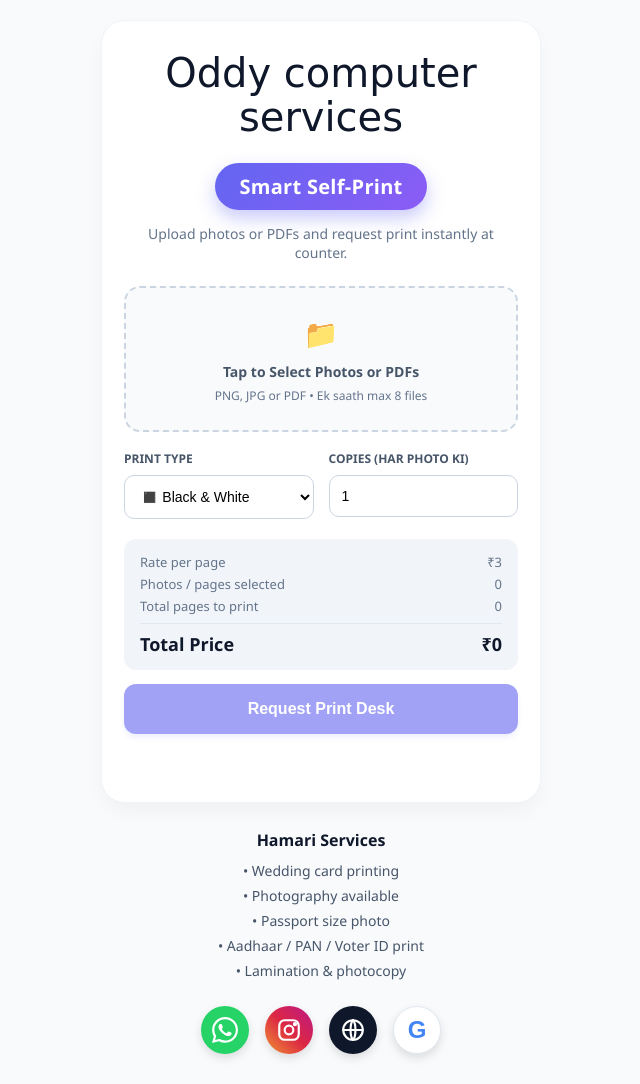
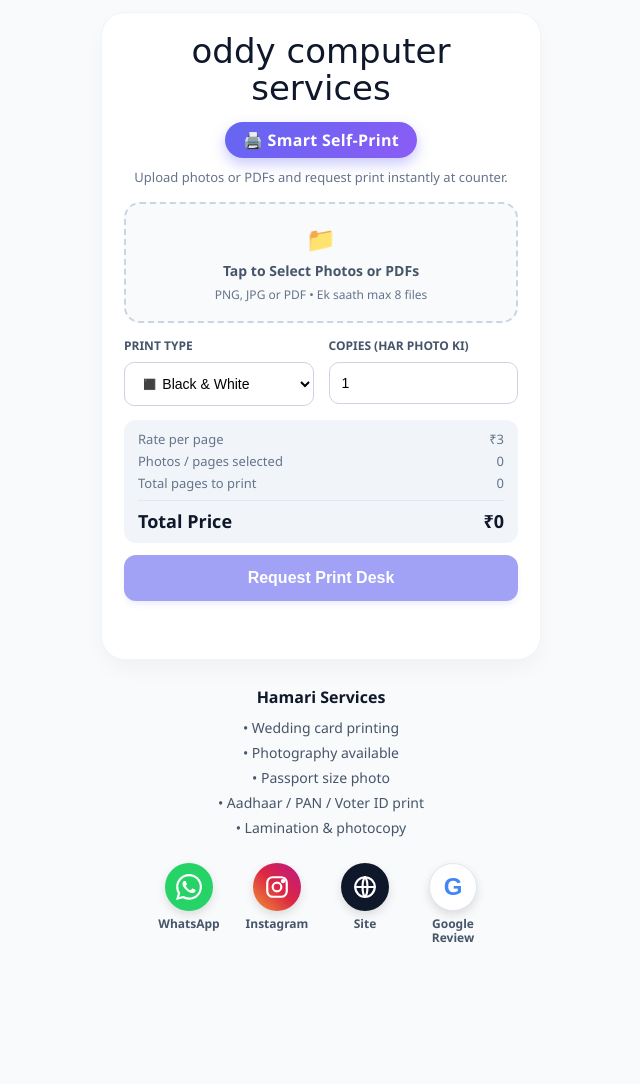
Before and after one commit to rikiis-max3636/Smart-print-demo, a plain HTML site: page index.html in a window 1280 px wide. Shown: the whole page, without its empty margins (319-959 px from the left). After the commit the page ends 968 px from the top, so only its background shows below. Drawn offline with Linux system fonts and the light colour scheme; a web font is replaced by a local one.

Commit message:
Update index.html

```diff
--- a/index.html
+++ b/index.html
@@ -24,16 +24,16 @@
             --text-light: #64748b;
         }
         * { box-sizing: border-box; }
-        body { font-family: 'Segoe UI', system-ui, sans-serif; background: var(--bg); color: var(--text); padding: 20px; margin: 0; min-height: 100vh; }
+        body { font-family: 'Segoe UI', system-ui, sans-serif; background: var(--bg); color: var(--text); padding: 12px 16px; margin: 0; min-height: 100vh; }
         .wrap { width: 100%; max-width: 440px; margin: 0 auto; }
-        .card { background: var(--card-bg); padding: 30px 22px; border-radius: 24px; box-shadow: 0 10px 25px -5px rgba(0,0,0,0.05); border: 1px solid #f1f5f9; text-align: center; }
-        .shop-name { font-family: 'Grand Hotel', 'Brush Script MT', 'Segoe Script', cursive; font-size: 40px; line-height: 1.1; color: #0f172a; margin: 0 0 24px 0; font-weight: 400; word-break: break-word; }
-        .brand-title { display: inline-block; margin: 0 0 14px 0; padding: 10px 24px; border-radius: 999px; background: linear-gradient(135deg, #6366f1, #8b5cf6); color: #fff; font-size: 20px; font-weight: 700; letter-spacing: 0.3px; box-shadow: 0 8px 18px rgba(99,102,241,0.35); }
-        .subtitle { color: var(--text-light); font-size: 14px; margin: 0 0 24px 0; }
+        .card { background: var(--card-bg); padding: 20px 22px; border-radius: 24px; box-shadow: 0 10px 25px -5px rgba(0,0,0,0.05); border: 1px solid #f1f5f9; text-align: center; }
+        .shop-name { font-family: 'Grand Hotel', 'Brush Script MT', 'Segoe Script', cursive; font-size: 34px; line-height: 1.1; color: #0f172a; margin: 0 0 14px 0; font-weight: 400; word-break: break-word; }
+        .brand-title { display: inline-block; margin: 0 0 10px 0; padding: 7px 18px; border-radius: 999px; background: linear-gradient(135deg, #6366f1, #8b5cf6); color: #fff; font-size: 16px; font-weight: 700; letter-spacing: 0.3px; box-shadow: 0 6px 14px rgba(99,102,241,0.35); }
+        .subtitle { color: var(--text-light); font-size: 13px; margin: 0 0 16px 0; }
 
-        .upload-area { border: 2px dashed #cbd5e1; padding: 26px 16px; border-radius: 16px; background: #f8fafc; cursor: pointer; transition: all 0.3s ease; margin-bottom: 18px; }
+        .upload-area { border: 2px dashed #cbd5e1; padding: 18px 16px; border-radius: 16px; background: #f8fafc; cursor: pointer; transition: all 0.3s ease; margin-bottom: 14px; }
         .upload-area:hover { border-color: var(--primary); background: #eeeffe; }
-        .upload-icon { font-size: 28px; color: var(--primary); margin-bottom: 8px; }
+        .upload-icon { font-size: 24px; color: var(--primary); margin-bottom: 4px; }
         .upload-text { font-size: 14px; font-weight: 600; color: #475569; }
         .upload-sub { font-size: 12px; color: var(--text-light); margin-top: 5px; }
 
@@ -64,15 +64,15 @@
         .mini-box img { width: 100%; height: 100%; object-fit: contain; }
         .opt-label { font-size: 11px; font-weight: 600; margin-top: 5px; color: #475569; }
 
-        .options-grid { display: grid; grid-template-columns: 1fr 1fr; gap: 15px; margin-bottom: 20px; text-align: left; }
+        .options-grid { display: grid; grid-template-columns: 1fr 1fr; gap: 15px; margin-bottom: 14px; text-align: left; }
         .control-group { display: flex; flex-direction: column; gap: 8px; }
         label { font-size: 12px; font-weight: 600; color: #475569; text-transform: uppercase; }
         select, input[type="number"] { padding: 12px; border-radius: 10px; border: 1px solid #cbd5e1; font-size: 14px; font-weight: 500; outline: none; background: #ffffff; width: 100%; }
-        .price-box { background: #f1f5f9; border-radius: 12px; padding: 14px 16px; margin-bottom: 14px; text-align: left; }
+        .price-box { background: #f1f5f9; border-radius: 12px; padding: 10px 14px; margin-bottom: 12px; text-align: left; }
         .price-row { display: flex; justify-content: space-between; font-size: 13px; color: var(--text-light); margin-bottom: 4px; }
         .price-total { display: flex; justify-content: space-between; font-size: 18px; font-weight: 700; color: #0f172a; margin-top: 8px; padding-top: 8px; border-top: 1px solid #e2e8f0; }
         .warn { color: var(--danger); font-size: 13px; font-weight: 600; margin-bottom: 12px; min-height: 0; }
-        .btn { background: var(--primary); color: white; border: none; padding: 16px; width: 100%; border-radius: 12px; font-weight: 600; font-size: 16px; cursor: pointer; box-shadow: 0 4px 6px -1px rgba(99, 102, 241, 0.2); transition: background 0.2s; }
+        .btn { background: var(--primary); color: white; border: none; padding: 14px; width: 100%; border-radius: 12px; font-weight: 600; font-size: 16px; cursor: pointer; box-shadow: 0 4px 6px -1px rgba(99, 102, 241, 0.2); transition: background 0.2s; }
         .btn:hover { background: var(--primary-hover); }
         .btn:disabled { opacity: 0.6; cursor: not-allowed; }
         .status { margin-top: 18px; font-size: 14px; font-weight: 500; min-height: 20px; }
@@ -80,12 +80,14 @@
         .about { margin: 26px 6px 0 6px; text-align: center; }
         .about h3 { margin: 0 0 10px 0; font-size: 16px; color: #0f172a; }
         .about p { margin: 0 0 6px 0; font-size: 14px; color: #475569; }
-        .social { display: flex; justify-content: center; gap: 16px; margin: 26px 0 10px 0; }
-        .social a { width: 48px; height: 48px; border-radius: 50%; display: flex; align-items: center; justify-content: center; text-decoration: none; box-shadow: 0 4px 10px rgba(0,0,0,0.12); }
-        .social .wa { background: #25D366; }
-        .social .ig { background: linear-gradient(45deg, #f09433, #dc2743, #bc1888); }
-        .social .web { background: #0f172a; }
-        .social .gg { background: #ffffff; border: 1px solid #e2e8f0; }
+        .social { display: flex; justify-content: center; gap: 18px; margin: 26px 0 10px 0; }
+        .s-item { display: flex; flex-direction: column; align-items: center; gap: 6px; text-decoration: none; width: 70px; }
+        .s-icon { width: 48px; height: 48px; border-radius: 50%; display: flex; align-items: center; justify-content: center; box-shadow: 0 4px 10px rgba(0,0,0,0.12); }
+        .s-icon.wa { background: #25D366; }
+        .s-icon.ig { background: linear-gradient(45deg, #f09433, #dc2743, #bc1888); }
+        .s-icon.web { background: #0f172a; }
+        .s-icon.gg { background: #ffffff; border: 1px solid #e2e8f0; }
+        .s-label { font-size: 12px; font-weight: 600; color: #475569; text-align: center; line-height: 1.2; }
         .g-letter { font-size: 24px; font-weight: 800; color: #4285F4; font-family: Arial, sans-serif; }
     </style>
 </head>
@@ -95,7 +97,7 @@
     <div class="card">
         <!-- Dukan ka naam (Smart Self-Print ke just upar). Naam SHOP_NAME se aata hai -->
         <div class="shop-name" id="shopName"></div>
-        <h2 class="brand-title">Smart Self-Print</h2>
+        <h2 class="brand-title">🖨️ Smart Self-Print</h2>
         <p class="subtitle">Upload photos or PDFs and request print instantly at counter.</p>
 
         <div class="upload-area" onclick="document.getElementById('fileInput').click()">
@@ -135,7 +137,7 @@
 
         <div class="warn" id="warnText"></div>
 
-        <button class="btn" id="submitBtn" onclick="processAndUpload()" disabled> Request Print Desk</button>
+        <button class="btn" id="submitBtn" onclick="processAndUpload()" disabled>Request Print Desk</button>
         <div class="status" id="statusMessage"></div>
     </div>
 
@@ -169,7 +171,7 @@
     // 👉 SHOP_NAME: yahan customer ki dukan ka naam likho.
     //    Ye "Smart Self-Print" ke just upar stylish (Instagram jaise) font me dikhega.
     //    Khali "" chhodoge to naam nahi dikhega.
-    const SHOP_NAME = "Oddy computer services";
+    const SHOP_NAME = "oddy computer services";
 
     // =====================================================
     // 🏪 DUKAN KI DETAILS — YAHAN APNI DETAILS DAALO
@@ -721,22 +723,29 @@
         }
 
         const list = [
-            { cls: 'wa',  title: 'WhatsApp',  href: waLink,         icon: ICON_WA },
-            { cls: 'ig',  title: 'Instagram', href: SHOP.instagram, icon: ICON_IG },
-            { cls: 'web', title: 'Website',   href: SHOP.website,   icon: ICON_WEB },
-            { cls: 'gg',  title: 'Google',    href: SHOP.google,    icon: ICON_G }
+            { cls: 'wa',  title: 'WhatsApp',      href: waLink,         icon: ICON_WA },
+            { cls: 'ig',  title: 'Instagram',     href: SHOP.instagram, icon: ICON_IG },
+            { cls: 'web', title: 'Site',          href: SHOP.website,   icon: ICON_WEB },
+            { cls: 'gg',  title: 'Google Review', href: SHOP.google,    icon: ICON_G }
         ];
 
         list.forEach((x) => {
             if (!x.href) return;
             const a = document.createElement('a');
-            a.className = x.cls;
+            a.className = 's-item';
             a.href = x.href;
             a.target = '_blank';
             a.rel = 'noopener noreferrer';
             a.title = x.title;
             a.setAttribute('aria-label', x.title);
-            a.innerHTML = x.icon;   // sirf upar ke fixed icons
+            const ic = document.createElement('span');
+            ic.className = 's-icon ' + x.cls;
+            ic.innerHTML = x.icon;   // sirf upar ke fixed icons
+            const lb = document.createElement('span');
+            lb.className = 's-label';
+            lb.textContent = x.title;
+            a.appendChild(ic);
+            a.appendChild(lb);
             bar.appendChild(a);
         });
     }
```
